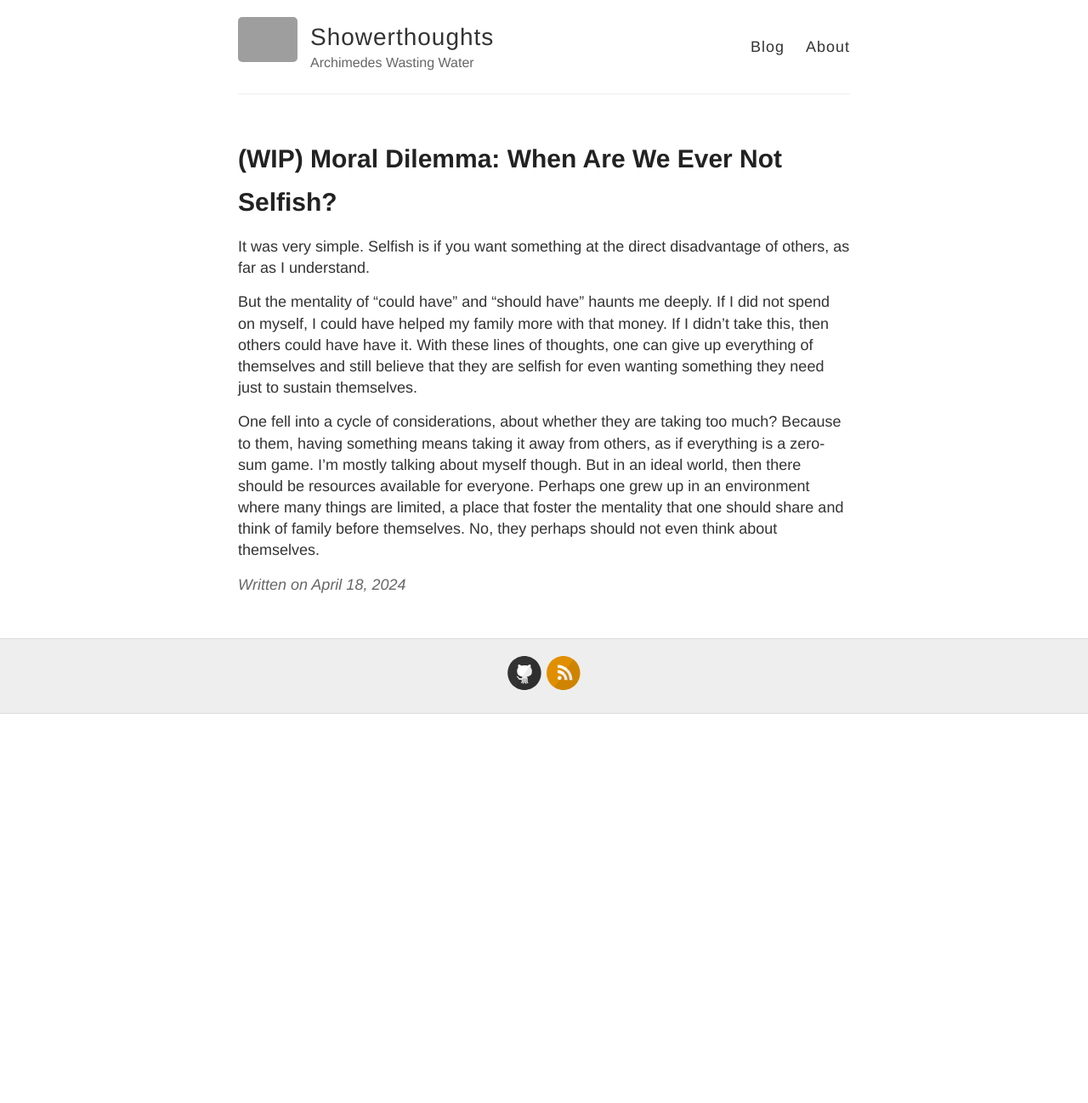
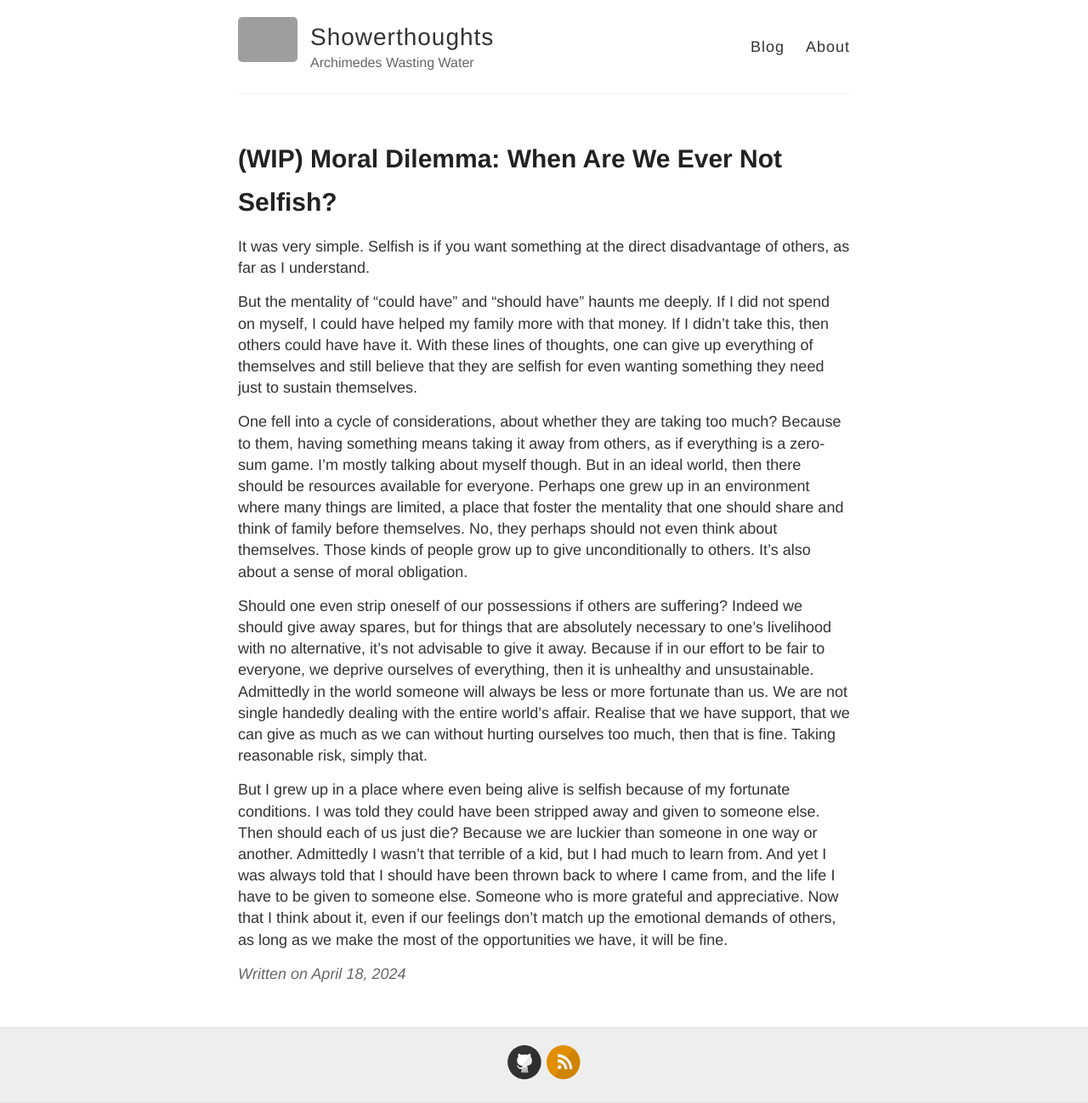
Before and after one commit to theduckshepherd/theduckshepherd.github.io, a Jekyll site: the page built from _posts/2024-04-18-moral-dilemma-when-are-we-ever-not-selfish.md, in a window 1280 px wide. Shown: the whole page at 85% size. Built offline with Jekyll 4.4.1, drawn with Linux system fonts in a browser that asks for light colours; before the commit the page ends 900 px from its top, so only the background shows below that; grey boxes are pictures that could not be loaded.

Commit message:
Update 2024-04-18-moral-dilemma-when-are-we-ever-not-selfish.md

```diff
--- a/_posts/2024-04-18-moral-dilemma-when-are-we-ever-not-selfish.md
+++ b/_posts/2024-04-18-moral-dilemma-when-are-we-ever-not-selfish.md
@@ -8,4 +8,8 @@ It was very simple. Selfish is if you want something at the direct disadvantage
 
 But the mentality of "could have" and "should have" haunts me deeply. If I did not spend on myself, I could have helped my family more with that money. If I didn't take this, then others could have have it. With these lines of thoughts, one can give up everything of themselves and still believe that they are selfish for even wanting something they need just to sustain themselves.
 
-One fell into a cycle of considerations, about whether they are taking too much? Because to them, having something means taking it away from others, as if everything is a zero-sum game. I'm mostly talking about myself though. But in an ideal world, then there should be resources available for everyone. Perhaps one grew up in an environment where many things are limited, a place that foster the mentality that one should share and think of family before themselves. No, they perhaps should not even think about themselves.
+One fell into a cycle of considerations, about whether they are taking too much? Because to them, having something means taking it away from others, as if everything is a zero-sum game. I'm mostly talking about myself though. But in an ideal world, then there should be resources available for everyone. Perhaps one grew up in an environment where many things are limited, a place that foster the mentality that one should share and think of family before themselves. No, they perhaps should not even think about themselves. Those kinds of people grow up to give unconditionally to others. It's also about a sense of moral obligation.
+
+Should one even strip oneself of our possessions if others are suffering? Indeed we should give away spares, but for things that are absolutely necessary to one's livelihood with no alternative, it's not advisable to give it away. Because if in our effort to be fair to everyone, we deprive ourselves of everything, then it is unhealthy and unsustainable. Admittedly in the world someone will always be less or more fortunate than us. We are not single handedly dealing with the entire world's affair. Realise that we have support, that we can give as much as we can without hurting ourselves too much, then that is fine. Taking reasonable risk, simply that.
+
+But I grew up in a place where even being alive is selfish because of my fortunate conditions. I was told they could have been stripped away and given to someone else. Then should each of us just die? Because we are luckier than someone in one way or another. Admittedly I wasn't that terrible of a kid, but I had much to learn from. And yet I was always told that I should have been thrown back to where I came from, and the life I have to be given to someone else. Someone who is more grateful and appreciative. Now that I think about it, even if our feelings don't match up the emotional demands of others, as long as we make the most of the opportunities we have, it will be fine.
```
